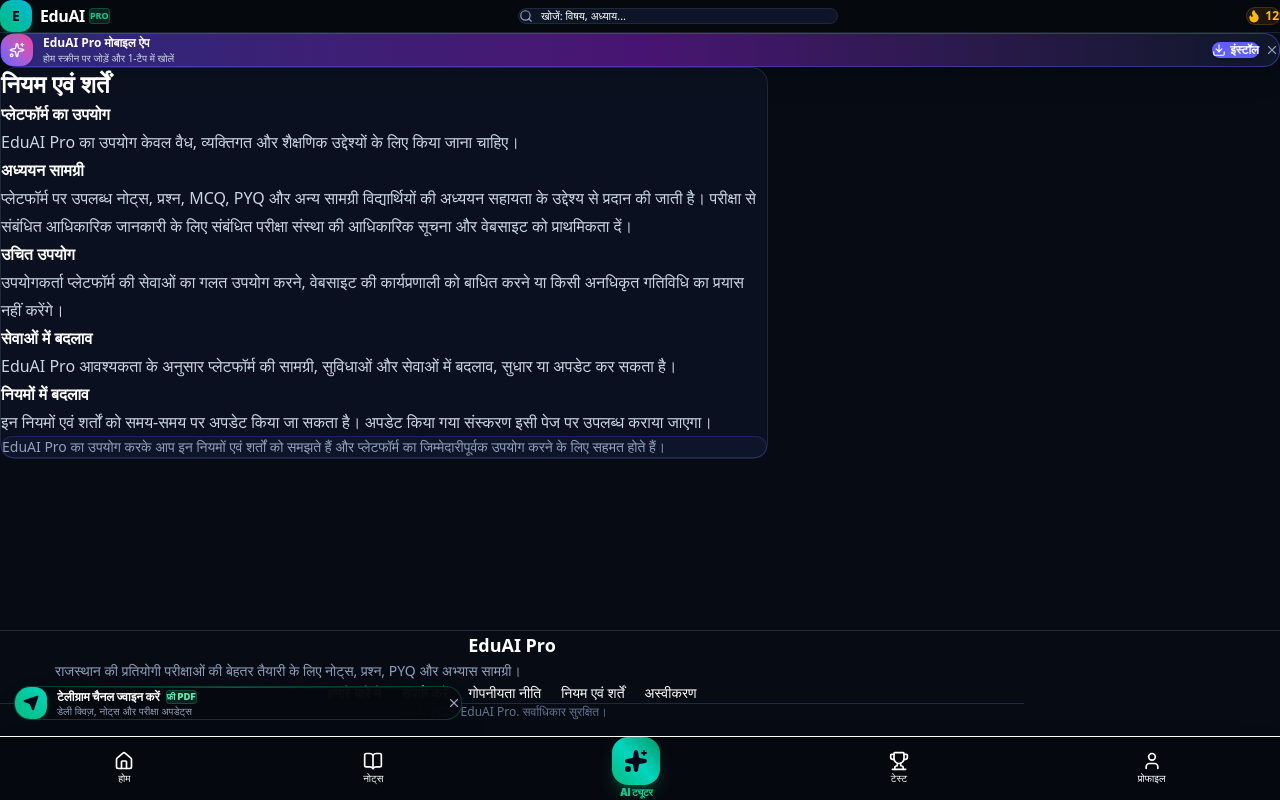
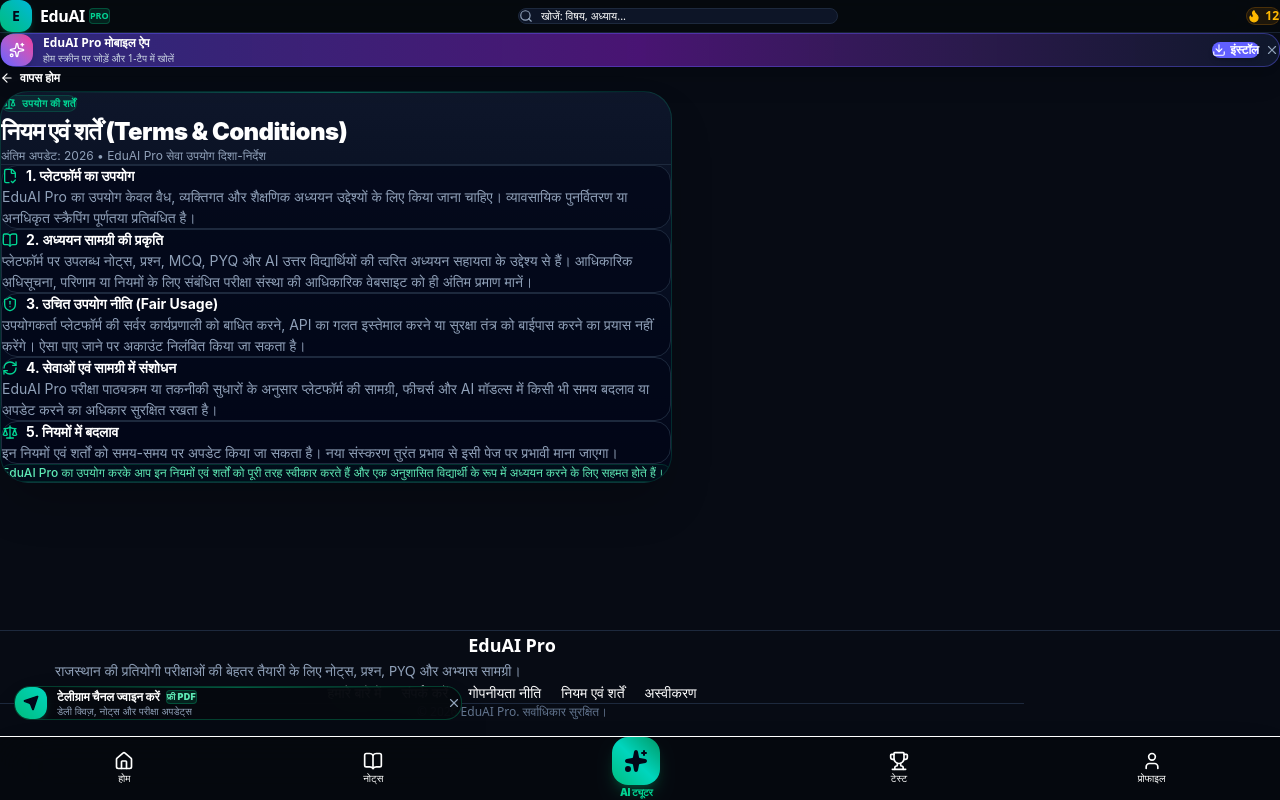
Before and after one commit to bhoopendramandoliya786-source/EducationPlatform, a Next.js app: page /terms in a window 1280 px wide. Built offline with nearby package versions, Linux system fonts and the light colour scheme.

Commit message:
fix: upgrade terms page to emerald pro theme

```diff
--- a/app/terms/page.jsx
+++ b/app/terms/page.jsx
@@ -1,64 +1,97 @@
+import React from "react";
+import Link from "next/link";
+import { ArrowLeft, Scale, BookOpen, ShieldAlert, RefreshCw, FileCheck2 } from "lucide-react";
+
 export const metadata = {
-  title: "नियम एवं शर्तें",
+  title: "नियम एवं शर्तें | EduAI Pro",
   description:
     "EduAI Pro के उपयोग से संबंधित नियम एवं शर्तें तथा प्लेटफॉर्म उपयोग की जानकारी।",
 };
 
 export default function TermsPage() {
   return (
-    <main className="mx-auto max-w-3xl px-4 py-8">
-      <section className="rounded-2xl border border-slate-800 bg-slate-900/50 p-6 md:p-8">
-        <h1 className="text-2xl font-black text-white">नियम एवं शर्तें</h1>
+    <main className="max-w-2xl mx-auto px-4 py-6 pb-28 space-y-4 font-sans select-none">
 
-        <div className="mt-5 space-y-5 leading-7 text-slate-300">
-          <div>
-            <h2 className="font-bold text-white">प्लेटफॉर्म का उपयोग</h2>
-            <p className="mt-1">
-              EduAI Pro का उपयोग केवल वैध, व्यक्तिगत और शैक्षणिक उद्देश्यों
-              के लिए किया जाना चाहिए।
+      {/* Back Button */}
+      <div>
+        <Link
+          href="/"
+          className="inline-flex items-center gap-1.5 text-xs font-bold text-slate-400 hover:text-emerald-400 transition"
+        >
+          <ArrowLeft className="w-3.5 h-3.5" /> वापस होम
+        </Link>
+      </div>
+
+      {/* Main Content Card */}
+      <section className="rounded-[28px] border border-emerald-500/20 bg-gradient-to-b from-slate-900/95 to-slate-950 p-6 md:p-8 space-y-6 shadow-2xl relative overflow-hidden">
+        <div className="absolute top-0 inset-x-8 h-[1px] bg-gradient-to-r from-transparent via-emerald-400/40 to-transparent" />
+
+        {/* Title Header */}
+        <div className="space-y-2 border-b border-slate-800 pb-5">
+          <div className="inline-flex items-center gap-1.5 px-3 py-1 rounded-full bg-emerald-500/10 text-emerald-400 text-[10px] font-black uppercase tracking-wider border border-emerald-500/20">
+            <Scale className="w-3.5 h-3.5 text-emerald-400" /> उपयोग की शर्तें
+          </div>
+          <h1 className="text-xl sm:text-2xl font-black text-white tracking-tight">
+            नियम एवं शर्तें (Terms & Conditions)
+          </h1>
+          <p className="text-xs text-slate-400">
+            अंतिम अपडेट: 2026 • EduAI Pro सेवा उपयोग दिशा-निर्देश
+          </p>
+        </div>
+
+        {/* Terms Points */}
+        <div className="space-y-5 text-xs sm:text-sm leading-relaxed text-slate-300">
+          <div className="p-4 rounded-2xl bg-slate-950/70 border border-slate-800 space-y-1.5">
+            <h2 className="font-bold text-white flex items-center gap-2 text-sm">
+              <FileCheck2 className="w-4 h-4 text-emerald-400" /> 1. प्लेटफॉर्म का उपयोग
+            </h2>
+            <p className="text-slate-400 leading-normal">
+              EduAI Pro का उपयोग केवल वैध, व्यक्तिगत और शैक्षणिक अध्ययन उद्देश्यों के लिए किया जाना चाहिए। व्यावसायिक पुनर्वितरण या अनधिकृत स्क्रैपिंग पूर्णतया प्रतिबंधित है।
             </p>
           </div>
 
-          <div>
-            <h2 className="font-bold text-white">अध्ययन सामग्री</h2>
-            <p className="mt-1">
-              प्लेटफॉर्म पर उपलब्ध नोट्स, प्रश्न, MCQ, PYQ और अन्य सामग्री
-              विद्यार्थियों की अध्ययन सहायता के उद्देश्य से प्रदान की जाती है।
-              परीक्षा से संबंधित आधिकारिक जानकारी के लिए संबंधित परीक्षा संस्था
-              की आधिकारिक सूचना और वेबसाइट को प्राथमिकता दें।
+          <div className="p-4 rounded-2xl bg-slate-950/70 border border-slate-800 space-y-1.5">
+            <h2 className="font-bold text-white flex items-center gap-2 text-sm">
+              <BookOpen className="w-4 h-4 text-emerald-400" /> 2. अध्ययन सामग्री की प्रकृति
+            </h2>
+            <p className="text-slate-400 leading-normal">
+              प्लेटफॉर्म पर उपलब्ध नोट्स, प्रश्न, MCQ, PYQ और AI उत्तर विद्यार्थियों की त्वरित अध्ययन सहायता के उद्देश्य से हैं। आधिकारिक अधिसूचना, परिणाम या नियमों के लिए संबंधित परीक्षा संस्था की आधिकारिक वेबसाइट को ही अंतिम प्रमाण मानें।
             </p>
           </div>
 
-          <div>
-            <h2 className="font-bold text-white">उचित उपयोग</h2>
-            <p className="mt-1">
-              उपयोगकर्ता प्लेटफॉर्म की सेवाओं का गलत उपयोग करने, वेबसाइट की
-              कार्यप्रणाली को बाधित करने या किसी अनधिकृत गतिविधि का प्रयास नहीं
-              करेंगे।
+          <div className="p-4 rounded-2xl bg-slate-950/70 border border-slate-800 space-y-1.5">
+            <h2 className="font-bold text-white flex items-center gap-2 text-sm">
+              <ShieldAlert className="w-4 h-4 text-emerald-400" /> 3. उचित उपयोग नीति (Fair Usage)
+            </h2>
+            <p className="text-slate-400 leading-normal">
+              उपयोगकर्ता प्लेटफॉर्म की सर्वर कार्यप्रणाली को बाधित करने, API का गलत इस्तेमाल करने या सुरक्षा तंत्र को बाईपास करने का प्रयास नहीं करेंगे। ऐसा पाए जाने पर अकाउंट निलंबित किया जा सकता है।
             </p>
           </div>
 
-          <div>
-            <h2 className="font-bold text-white">सेवाओं में बदलाव</h2>
-            <p className="mt-1">
-              EduAI Pro आवश्यकता के अनुसार प्लेटफॉर्म की सामग्री, सुविधाओं और
-              सेवाओं में बदलाव, सुधार या अपडेट कर सकता है।
+          <div className="p-4 rounded-2xl bg-slate-950/70 border border-slate-800 space-y-1.5">
+            <h2 className="font-bold text-white flex items-center gap-2 text-sm">
+              <RefreshCw className="w-4 h-4 text-emerald-400" /> 4. सेवाओं एवं सामग्री में संशोधन
+            </h2>
+            <p className="text-slate-400 leading-normal">
+              EduAI Pro परीक्षा पाठ्यक्रम या तकनीकी सुधारों के अनुसार प्लेटफॉर्म की सामग्री, फीचर्स और AI मॉडल्स में किसी भी समय बदलाव या अपडेट करने का अधिकार सुरक्षित रखता है।
             </p>
           </div>
 
-          <div>
-            <h2 className="font-bold text-white">नियमों में बदलाव</h2>
-            <p className="mt-1">
-              इन नियमों एवं शर्तों को समय-समय पर अपडेट किया जा सकता है।
-              अपडेट किया गया संस्करण इसी पेज पर उपलब्ध कराया जाएगा।
+          <div className="p-4 rounded-2xl bg-slate-950/70 border border-slate-800 space-y-1.5">
+            <h2 className="font-bold text-white flex items-center gap-2 text-sm">
+              <Scale className="w-4 h-4 text-emerald-400" /> 5. नियमों में बदलाव
+            </h2>
+            <p className="text-slate-400 leading-normal">
+              इन नियमों एवं शर्तों को समय-समय पर अपडेट किया जा सकता है। नया संस्करण तुरंत प्रभाव से इसी पेज पर प्रभावी माना जाएगा।
             </p>
           </div>
 
-          <div className="rounded-xl border border-indigo-500/20 bg-indigo-500/5 p-4 text-sm text-slate-400">
-            EduAI Pro का उपयोग करके आप इन नियमों एवं शर्तों को समझते हैं और
-            प्लेटफॉर्म का जिम्मेदारीपूर्वक उपयोग करने के लिए सहमत होते हैं।
+          {/* Callout Notice */}
+          <div className="rounded-2xl border border-emerald-500/20 bg-emerald-950/20 p-4 text-xs text-emerald-300 font-medium">
+            EduAI Pro का उपयोग करके आप इन नियमों एवं शर्तों को पूरी तरह स्वीकार करते हैं और एक अनुशासित विद्यार्थी के रूप में अध्ययन करने के लिए सहमत होते हैं।
           </div>
         </div>
+
       </section>
     </main>
   );
```
